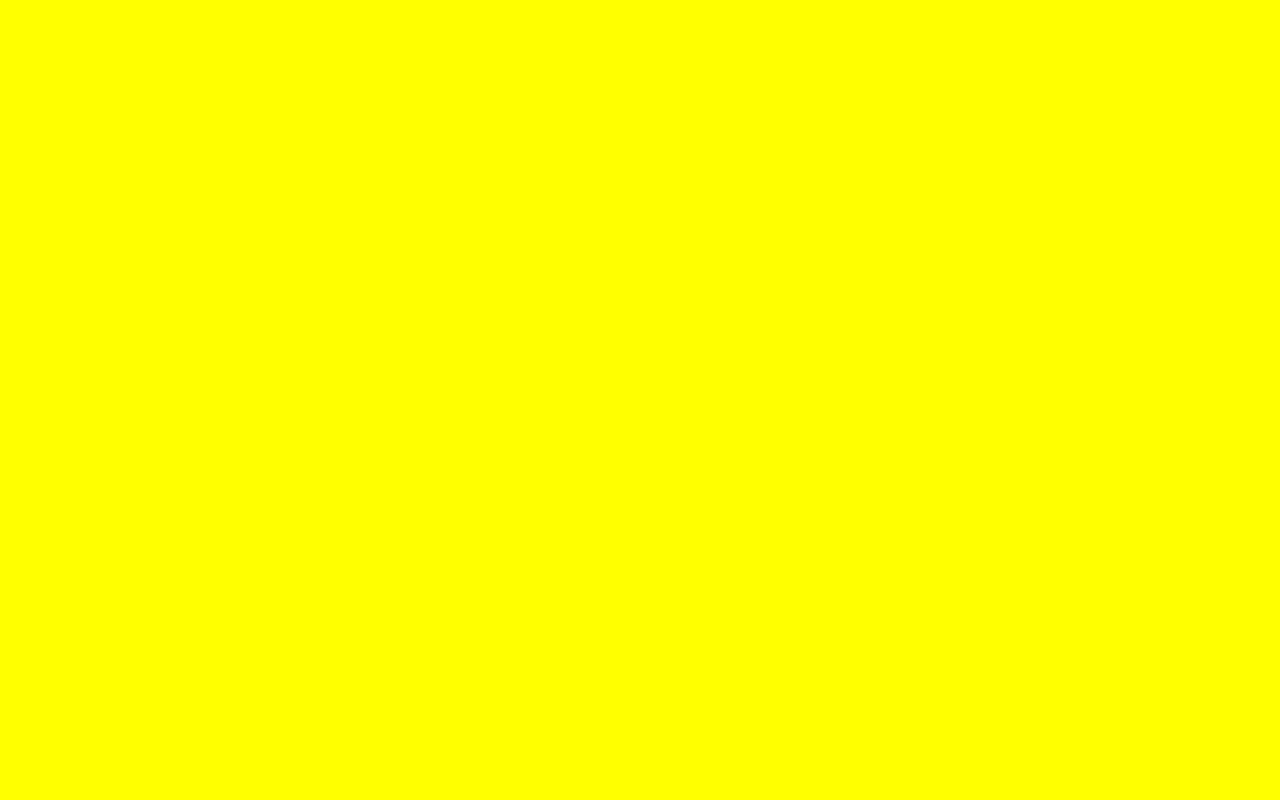
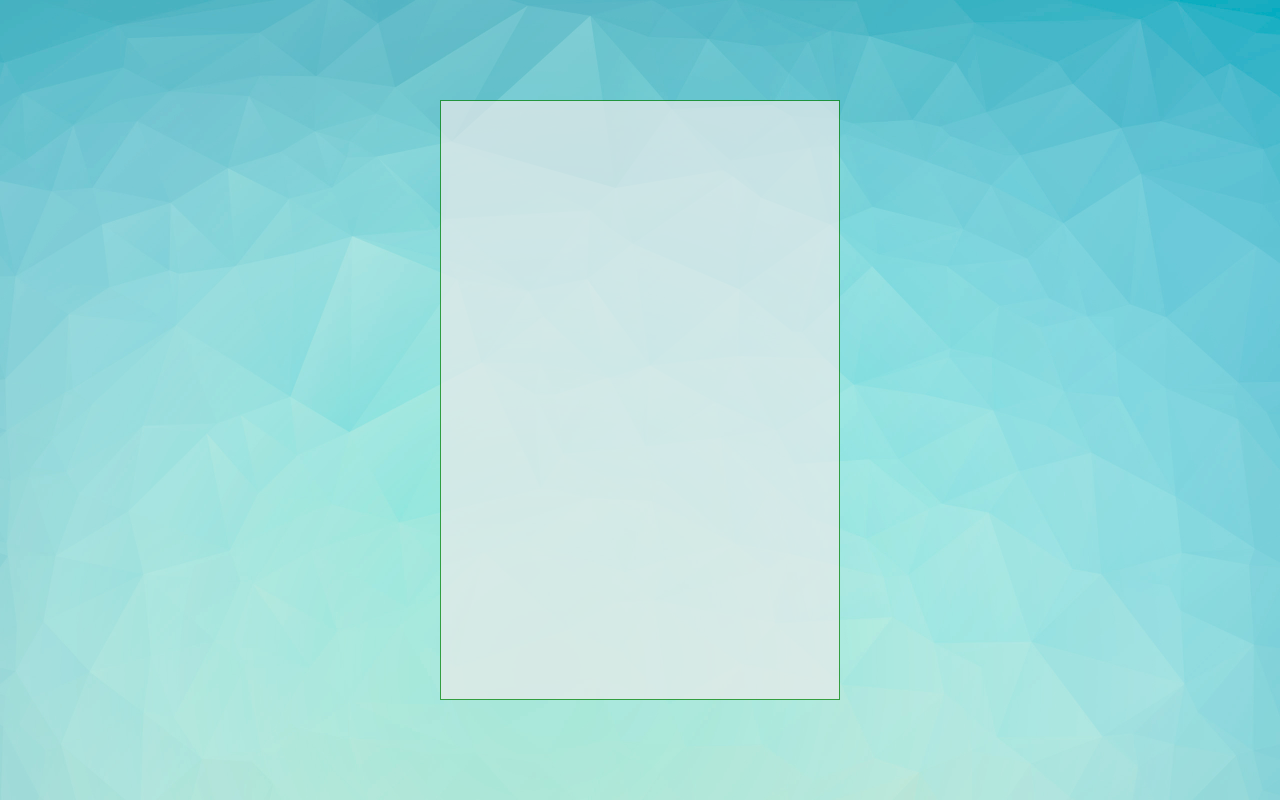
Before and after one commit to kseniyalan/react-calc, a React app: page / in a window 1280 px wide. Built offline with nearby package versions, Linux system fonts and the light colour scheme.

Commit message:
Add backgrounds

```diff
--- a/src/css/App.less
+++ b/src/css/App.less
@@ -1,4 +1,3 @@
 .App {
-  text-align: center;
-  background-color: yellow;
+
 }
--- a/src/css/index.less
+++ b/src/css/index.less
@@ -29,9 +29,21 @@ body {
 #root{
 	.square(100%);
 	min-height: 100%;
+	display: flex;
+	align-items: center;
+	align-content: center;
+	justify-content: center;
+	background: url('./bg.jpg') center center no-repeat;
+	background-size: cover;
 }
 
 .App{
-	.square(100%);
-	min-height: 100%;
+	width: 50vmin;
+	//max-width: 400px;
+	height: 75vmin;
+	//max-height: 650px;
+	opacity: 0.7;
+	background-color: @grayBg;
+	border: 1px solid green;
+
 }
```
Also changed, not shown: src/css/bg.jpg (added).
